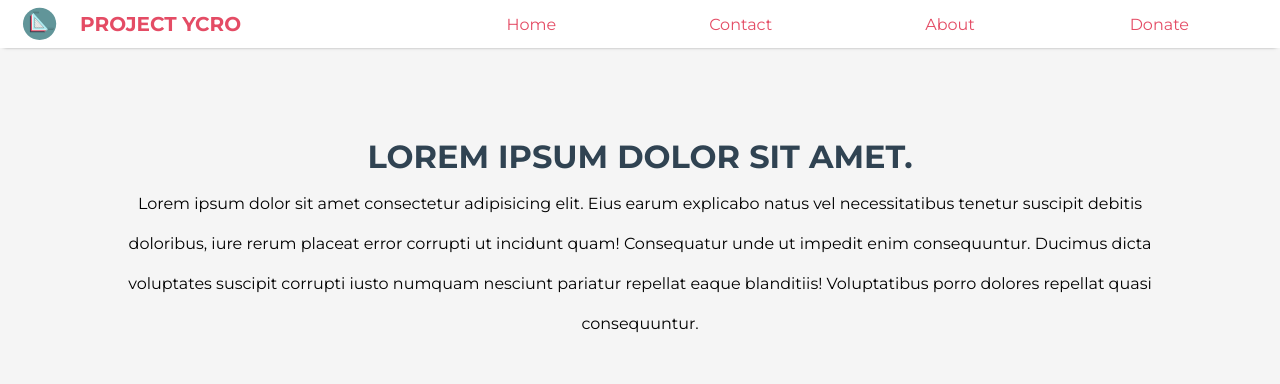
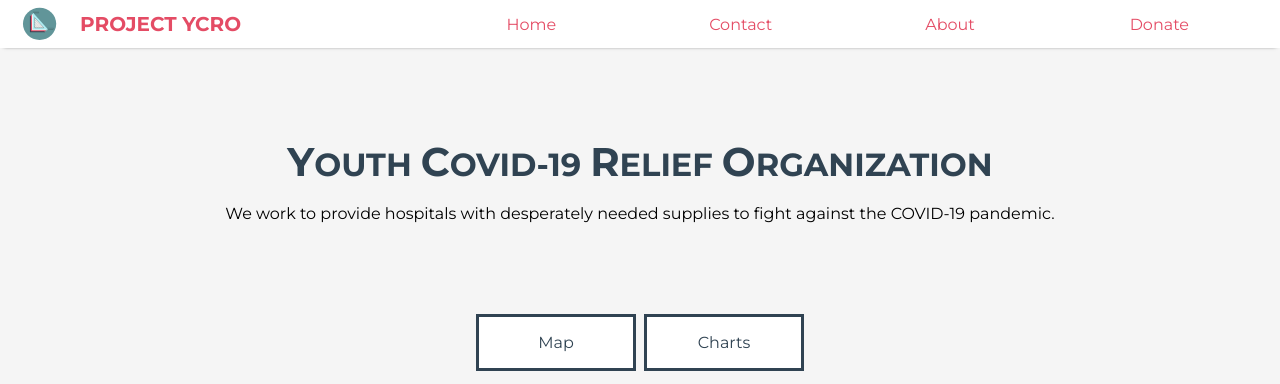
Before and after one commit to fighting-covid/website, a Flask app: page / in a window 1280 px wide. Shown: the top 384 px of the page. Run offline with Flask 3, Linux system fonts and the light colour scheme.

Commit message:
Remove filler text on home page

```diff
--- a/templates/contact_results.html
+++ b/templates/contact_results.html
@@ -58,7 +58,7 @@
 
         <footer class="footer">
             <p class="copyright">&copy; 2020</p>
-            <p class="Instagram">
+            <p class="instagram">
                 <a href="https://www.instagram.com/projectycro/?hl=en">Instagram</a>
             </p>
             <!-- <section class="socials">
--- a/templates/index.html
+++ b/templates/index.html
@@ -48,15 +48,13 @@
 
         <main>
             <article class="article">
-                <h1>Lorem ipsum dolor sit amet.</h1>
+                <h1>
+                    <span style="font-size: 125%;">Y</span>outh <span style="font-size: 125%;">C</span>OVID-19
+                    <span style="font-size: 125%;">R</span style="font-size: 125%;">elief <span style="font-size: 125%;">O</span>rganization
+                </h1>
                 <section class="container">
                     <p>
-                        Lorem ipsum dolor sit amet consectetur adipisicing elit. Eius earum
-                        explicabo natus vel necessitatibus tenetur suscipit debitis doloribus, iure
-                        rerum placeat error corrupti ut incidunt quam! Consequatur unde ut impedit
-                        enim consequuntur. Ducimus dicta voluptates suscipit corrupti iusto numquam
-                        nesciunt pariatur repellat eaque blanditiis! Voluptatibus porro dolores
-                        repellat quasi consequuntur.
+                        We work to provide hospitals with desperately needed supplies to fight against the COVID-19 pandemic.
                     </p>
                 </section>
             </article>
```
